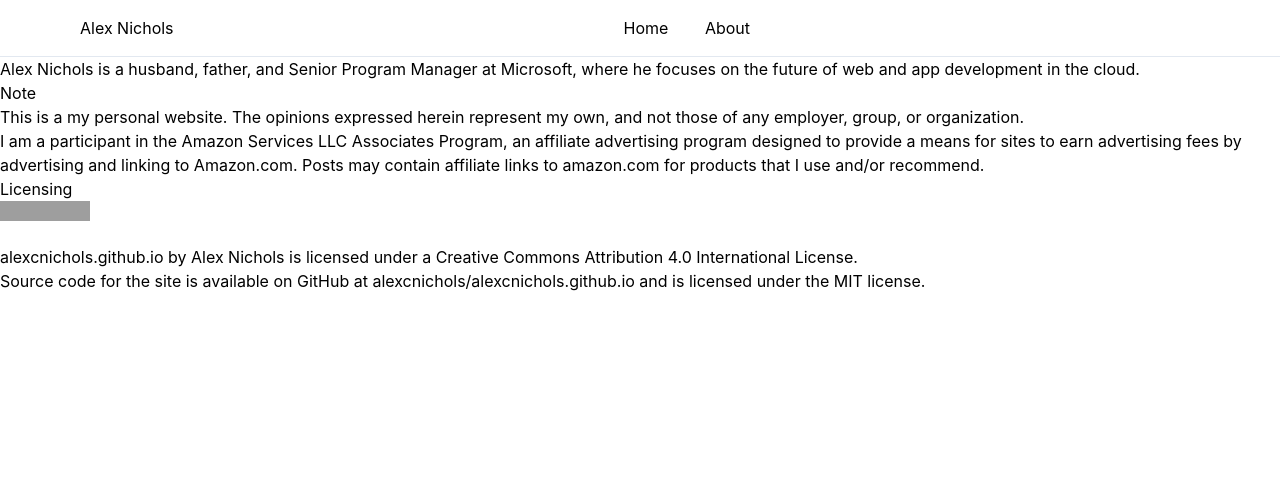
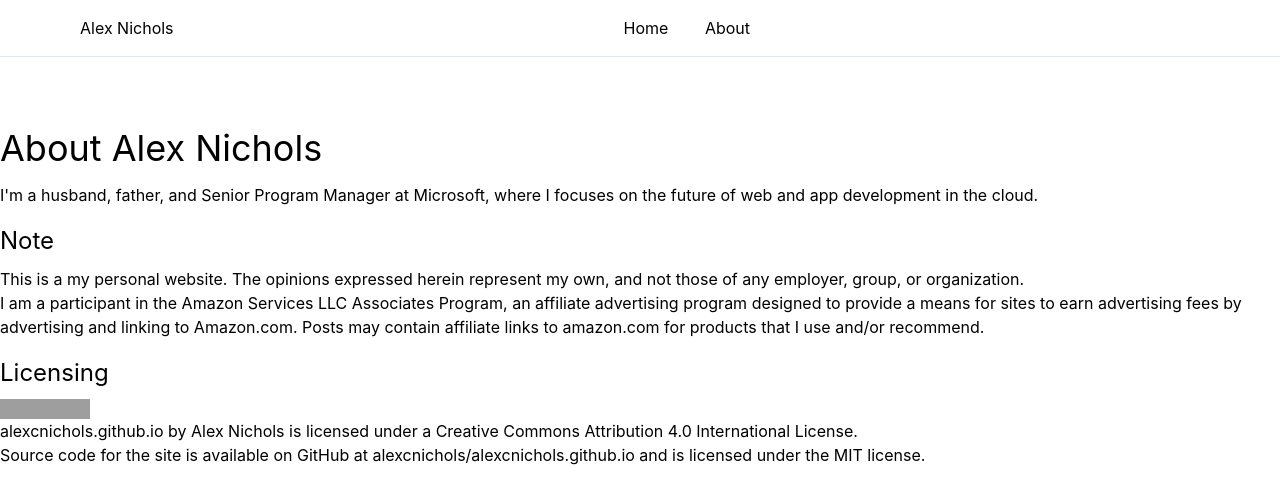
Before and after one commit to alexcnichols/alexcnichols.github.io, a Jekyll site: the page built from about.html, in a window 1280 px wide. Shown: the top 504 px of the page. Built offline with Jekyll 4.4.1, drawn with Linux system fonts in a browser that asks for light colours; grey boxes are pictures that could not be loaded.

Commit message:
Convert about page to html

```diff
--- a/_layouts/default.html
+++ b/_layouts/default.html
@@ -30,7 +30,7 @@
                     </div>
                     <div>
                         <a class="mx-4" href="{% link index.html %}">Home</a>
-                        <a class="mx-4" href="{% link about.md %}">About</a>
+                        <a class="mx-4" href="{% link about.html %}">About</a>
                     </div>
                     <div class="mx-4">
                         {% github_edit_link "Edit" %}
--- /dev/null
+++ b/about.html
@@ -0,0 +1,15 @@
+---
+layout: default
+---
+
+    <div class="container mx-auto mt-16">
+        <h1 class="text-4xl mt-4 mb-2">About Alex Nichols</h1>
+        <p>I'm a husband, father, and Senior Program Manager at <a href="https://microsoft.com/about/company">Microsoft</a>, where I focuses on the future of web and app development in the cloud.</p>
+        <h2 class="text-2xl mt-4 mb-2">Note</h2>
+        <p>This is a my personal website. The opinions expressed herein represent my own, and not those of any employer, group, or organization.</p>
+        <p>I am a participant in the Amazon Services LLC Associates Program, an affiliate advertising program designed to provide a means for sites to earn advertising fees by advertising and linking to Amazon.com. Posts may contain affiliate links to amazon.com for products that I use and/or recommend.</p>
+        <h2 class="text-2xl mt-4 mb-2">Licensing</h2>
+        <p><a rel="license" href="http://creativecommons.org/licenses/by/4.0/"><img alt="Creative Commons License" src="https://i.creativecommons.org/l/by/4.0/88x31.png" /></a></p>
+        <p><span xmlns:dct="http://purl.org/dc/terms/" property="dct:title">{{ site.name }}</span> by <a xmlns:cc="http://creativecommons.org/ns#" href="{{ site.url }}" property="cc:attributionName" rel="cc:attributionURL">{{ site.author.name }}</a> is licensed under a <a rel="license" href="http://creativecommons.org/licenses/by/4.0/">Creative Commons Attribution 4.0 International License</a>.</p>
+        <p>Source code for the site is available on GitHub at <a href="{{ site.github.repository_url }}">{{ site.github.repository_nwo}}</a> and is licensed under the MIT license.</p>
+    </div>
--- a/about.md
+++ /dev/null
@@ -1,21 +0,0 @@
----
-layout: default
----
-
-Alex Nichols is a husband, father, and Senior Program Manager at [Microsoft](https://microsoft.com/about/company), where he focuses on the future of web and app development in the cloud.
-
-## Note
-
-This is a my personal website. The opinions expressed herein represent my own, and not those of any employer, group, or organization.
-
-I am a participant in the Amazon Services LLC Associates Program, an affiliate advertising program designed to provide a means for sites to earn advertising fees by advertising and linking to Amazon.com. Posts may contain affiliate links to amazon.com for products that I use and/or recommend.
-
-## Licensing
-
-<a rel="license" href="http://creativecommons.org/licenses/by/4.0/">
-    <img alt="Creative Commons License" style="border-width:0" src="https://i.creativecommons.org/l/by/4.0/88x31.png" />
-</a>
-<br />
-<span xmlns:dct="http://purl.org/dc/terms/" property="dct:title">{{ site.name }}</span> by <a xmlns:cc="http://creativecommons.org/ns#" href="{{ site.url }}" property="cc:attributionName" rel="cc:attributionURL">{{ site.author.name }}</a> is licensed under a <a rel="license" href="http://creativecommons.org/licenses/by/4.0/">Creative Commons Attribution 4.0 International License</a>.
-
-Source code for the site is available on GitHub at [{{ site.github.repository_nwo}}]({{ site.github.repository_url }}) and is licensed under the MIT license.
```
